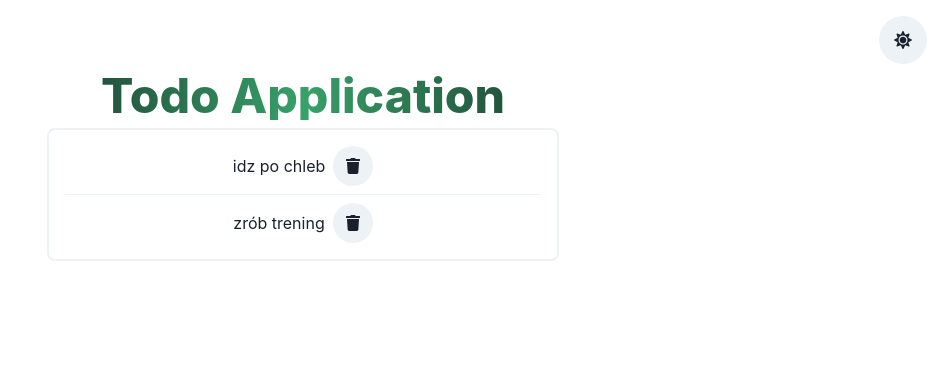
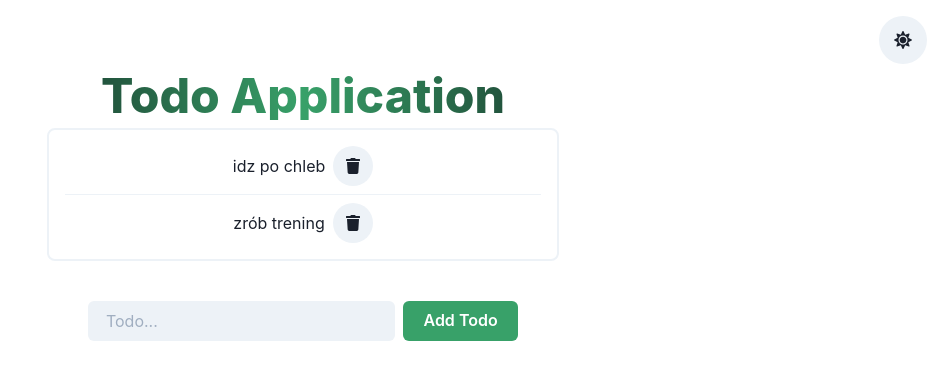
Before and after one commit to devolay/todo_react_chakra_app, a React (Create React App) app: page / in a window 1280 px wide. Shown: the top 380 px of the page, without its empty margins (337-1280 px from the left). Built offline with nearby package versions, Linux system fonts and the light colour scheme.

Commit message:
added delete functionality and working on adding todos

```diff
--- a/src/components/AddTodo.js
+++ b/src/components/AddTodo.js
@@ -1,10 +1,28 @@
 import React from 'react'
+import { HStack, Input, Button } from '@chakra-ui/react'
+import {useState} from 'react'
 
-function AddTodo() {
+
+function AddTodo({ addTodo }) {
+
+    function handleSubmit(e){
+        e.preventDefault()
+        console.log(content)
+        const todo = {
+            id: '',
+            body: content
+        };
+    }
+
+    const [content, setContent] = useState('');
+
     return (
-        <div>
-
-        </div>
+        <form onSubmit={handleSubmit}>
+            <HStack mt='8'>
+                <Input variant='filled' placeholder='Todo...' value={content} onChange={(e) => setContent(e.target.value)}/>
+                <Button colorScheme = 'green' px= "8" type='submit'>Add Todo</Button>
+            </HStack>
+        </form>
     )
 }
 
```
